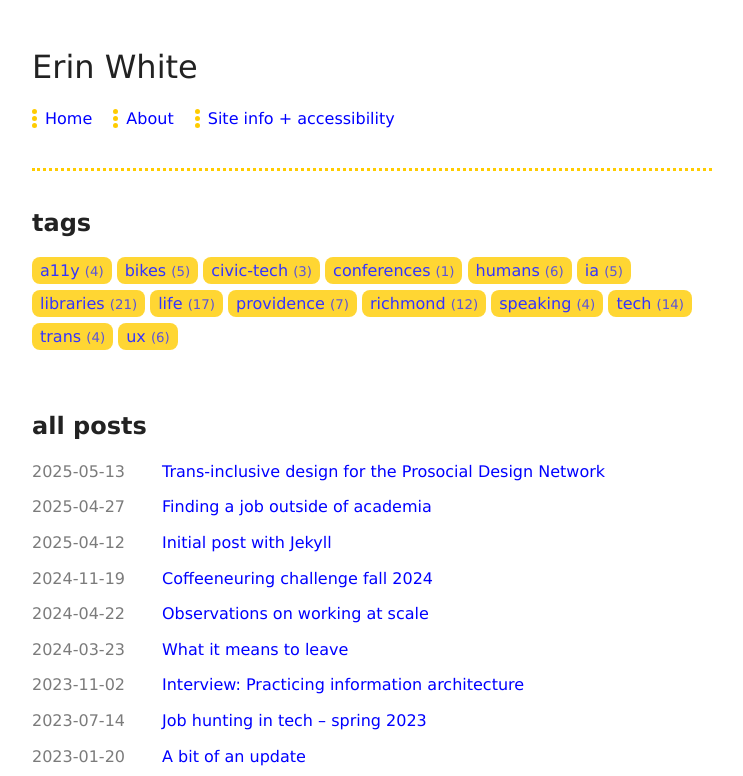
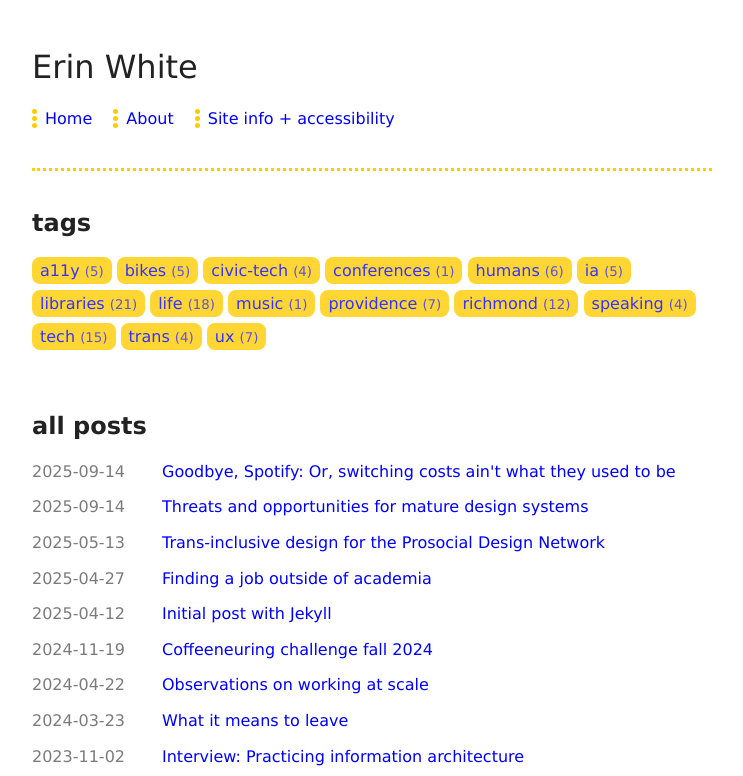
Before and after one commit to erinrwhite/jadeite, a Jekyll site: the page built from index.md, in a window 1280 px wide and 900 px high, cut to the strip 124-900 px from the top of the window. Shown: the whole strip, without its empty margins (268-1011 px from the left). Built offline with Jekyll 4.4.1, drawn with Linux system fonts in a browser that asks for light colours; part of the change alters nothing that is shown.

Commit message:
add webmentions to config

```diff
--- a/_config.yml
+++ b/_config.yml
@@ -27,3 +27,8 @@ links:
   Home: /
   About: /about
   Site info + accessibility: /site-info
+
+webmentions:
+  username: erinrwhite.com
+  cache_folder: .cache
+  max_attempts: 5
--- /dev/null
+++ b/_posts/2025-09-14-design-systems-threats.md
@@ -0,0 +1,72 @@
+---
+title: Threats and opportunities for mature design systems
+tags:
+  - ux
+  - tech
+  - a11y
+  - civic-tech
+layout: post
+permalink: /design-systems-threats
+description: A big part of my day job is making sure that teams use our website's design system appropriately. Here are some traps I see and ideas for how to help the design system and the humans who use it thrive.
+---
+My day job for the past couple of years has been [design governance](https://bradfrost.com/blog/post/a-design-system-governance-process/) for a very large website. Put simply, my team helps keep this giant website consistent and accessible for our millions of users.
+
+Our digital ecosystem is big, and there are scores of teams using our design system to build their products ([What is a design system?](https://www.nngroup.com/articles/design-systems-101/)). Our design system has been around a while, it's super-robust, and it has buy-in across the organization. My team's main job is to meet with other teams throughout their design process to make sure that the teams' products align with the rest of the website, meet web and accessibility standards, and of course, use our design system appropriately.
+
+This doesn't happen all the time, but there are some recurring patterns I've observed as product teams work with our design system. I don't think this is unique to our context; I'd wager that these are totally normal things that happen when a design system matures and is in active use by a lot of teams.
+## 1. Design by number
+### What it is
+Instead of designing an experience or an interaction, the team puts design system components on a page (or in a Figma file) to create an interface, without thinking about the actual user experience. Components are chosen because of how they look, not because of what they do. It’s not UX so much as paint by number. The design has features you recognize, but that’s where the familiarity ends.
+### Why it happens
+- **Inexperienced designers**: Designers who take this approach are often new or inexperienced, undersupported, or stretched too thin.
+- **Free-ranging stakeholders:** A non-designer stakeholder is exerting undue influence on the design, or is being inflexible about business rules, and designers are not empowered or knowledgeable enough to push back. Common signals that a stakeholder is pulling the strings:
+	- ”We'll need to get approval for that change.”
+	- “Our stakeholder said we need to do it this way.”
+
+### The result
+If you have a pre-launch QA process for products (as we do), those design issues, if not caught early, result in a ton of problems that need to be fixed before the product goes live. If those findings aren't deemed important enough to fix before go-live, they go to the team's backlog to die, and the user experience suffers.
+
+If the product ships as-is, it looks like the rest of your site in some ways, but it’s unusable, inaccessible (or 508-compliant only, rather than truly accessible) and you’re not sure what it’s supposed to do. It doesn’t actually help your users.
+### Interventions
+- **Designers: Focus on clearly defining the problem to be solved**, creating user flows before moving to the toolbox of high-fidelity tools.
+- **Designers: Design for mobile first** Designing for a small screen (or high browser zoom) streamlines design and really forces decision-making about the most important elements and interactions. If the page was laid out in one long line, what should the sequence of elements be? What headings would need to be present to help convey the content grouping and hierarchy? This results in a more accessible experience for most users, especially users who rely on assistive technologies like screen readers.
+- **Leaders: Mentor junior teams and designers.** This problem is not specifically a design system problem, but it’s exacerbated by a readily available component library. It’s moreso an underdeveloped design ethos. Seasoned, user-centered UX designers who are trusted, mentored, and supported to do good work will know and do better. These folks not only have more experience, but are also prepared to push back when stakeholders ask for something that’s a bad solution. Junior designers can grow into this skillset if they have good mentors.
+
+## 2. First-solution inertia
+### What it is
+Because robust design systems and Figma libraries make it easier to rapidly develop high-fidelity prototypes, a team’s early design ideas can sometimes ossify too fast. At first glance, the solution seems good. On second glance, it’s clear there is something not quite right, and there is an increasing number of boo-boos being covered up. The sunk cost fallacy leads teams to keep as much of what they’ve got as possible, even if what they actually need to do is scrap it and start again.
+### Why it happens
+- **Jumps to solutioning:** The design problem hasn’t been completely defined. Key information, constraints or business rules are missing.
+- **Favoritism:** Someone (maybe a non-designer stakeholder?) has fallen in love with an early solution and doesn’t want to change course.
+- **Iteration creep:** The design started as one thing, but has iterated so much that its functionality has left the bounds of its original design completely and no longer makes sense.
+- **Hotfix glue gun:** The design doesn’t accommodate unanticipated stress cases, or doesn’t do well in user testing. “Adjustments” are made by adding on hotfixes rather than addressing the root issue.
+- **Looming deadlines:** a team is far down the road with a high-fidelity design and it’s hard to stop, or to incorporate late-breaking changes, before they have a deadline to complete their work.
+
+### The result
+The result is something that just ain't quite right, an incomplete or overly complex solution that has gaps for some users with “non-standard” use cases. It's an increasingly brittle interface that makes maintenance a bottomless pit until it can be rebuilt. This’ll create frustrating experiences for users, and it'll be an interface that they have to learn over and over again.
+### Interventions
+- **Designers: Go lo-fi first, even when hi-fi is easy:** Build lower-fidelity artifacts early in the process, even when it’s easier to jump straight into the weeds with design software. Focus on user flows, rather than getting every single detail right in the wireframes.
+- **Designers: Research early:** Do research with users before letting the design harden.
+- **Designers: Engage peer reviewers:** Get another set of heuristic eyes on your designs. (Either through a governance process or via peer feedback.) Bring your questions.
+- **Leadership: Build in slack time:** Account for time in the project to make potentially breaking changes. Ensure the team is consistently revisiting those user flows from earlier in your design process to make sure you're solving the right problems the right way.
+
+## 3. Disengagement
+### What it is
+Teams use the design system to design experiences (perhaps quite well!) but don’t contribute to the design system’s growth. Or, they may craft workarounds when the design system doesn't do things *exactly* as needed, rather than suggesting changes.
+### Why it happens
+- **Lack of support from leadership:** Teams aren’t incentivized, encouraged, or given space to contribute back to the design system and allow it to continue to grow, so it stagnates.
+- **Technical debt**: Teams don't have time to contribute to the design system because their backlog is too big, they're moving too fast, or they are simply prioritizing other work.
+- **Gatekeeping:** The process for contributing to the design system is opaque, or onerous, or locked down to only one team (or person!). If community members feel like they can't or shouldn't contribute to the design system, they don't.
+- **Inflexible/rigid design system:** The design system isn't helping the teams solve their problems, or is incomplete. Or, the team's engagement with the design system is more punitive ("Fix this or else") than generative ("Let's make sure this component does what you need it to do"). Rather than being seen as a toolbox, it's a checkbox.
+
+### The result
+The implications for this are system-wide. The overall user experience of your digital ecosystem can suffer. Stale, inflexible experiences don’t evolve with the times, or worse, teams abandon design system components to craft their own experiences, creating long-term maintainability problems. The end result is a degraded experience for your users, a maintainability quagmire, and inconsistent designs across your platform. In my work context, this is something we work very hard to avoid.
+### Interventions
+- **Leadership: Prioritize contributions:** Product owners/product managers build time in for their teams to contribute to the design system, and actively encourage them to do so.
+- **Design system leads: Make contributions a snap:** Design system owners should pave avenues for teams to make or suggest updates to the design system. The process for new additions to the design system, code updates or new documentation should be well-documented, communicated, and streamlined, including (and especially) for newcomers or novice coders.
+- **Governance and design system leads: Listen and adapt**: Inflexible, brittle design systems with overly complicated processes, obtuse approval processes, or hard-to-use tech stacks are expensive to maintain because they are brittle. It's crucial to have clear processes for using, expanding on, updating, or even retiring items from the design system. Humans who are responsible for the design system want product designers to use the system in a consistent way; but conversely, they must be listening for ways the design system can flex to meet changing needs.
+
+## tl;dr: Design systems are people
+Technology is people. Design systems are people, too. Most of the issues here, and their solutions, involve deeply human stuff like relationship-building, conversation, clear documentation, conflict resolution, and feedback loops.
+
+Like any other technology, design systems need attentive care, maintenance, upgrades, and human stewards to ensure that they're used to do the thing they're supposed to do. The key is being prepared to support the entire design system, including the people who are building with it.
--- /dev/null
+++ b/_posts/2025-09-14-goodbye-spotify.md
@@ -0,0 +1,52 @@
+---
+title: "Goodbye, Spotify: Or, switching costs ain't what they used to be"
+tags:
+  - life
+  - music
+layout: post
+permalink: /goodbye-spotify
+description: The switching costs aren't as high as you think.
+---
+After 13 years of finding, listening, sharing, and curating playlists of music on Spotify, I shut down my account this month.
+
+I'd been disappointed for a while in hearing about how poorly [Spotify compensates artists](https://techcrunch.com/2025/03/11/spotify-says-its-payouts-are-getting-better-but-artists-still-disagree/), how its business model involves [boosting the most mid-sounding music](https://www.theguardian.com/books/2025/mar/05/mood-machine-by-liz-pelly-review-a-savage-indictment-of-spotify), and how it was [starting to use AI to generate "original" music](https://www.wired.com/story/spotify-ai-music-robot-listeners/) so they didn't have to pay human musicians. This [post from Hearing Things](https://www.hearingthings.co/why-we-quit-spotify/) sealed the deal for me. When the CEO [invested in AI weapons](https://www.latimes.com/entertainment-arts/music/story/2025-07-31/spotifys-ceo-owns-an-ai-weapons-company-some-musicians-say-its-time-to-leave) I realized I could take my monthly subscription fees elsewhere, so I did.
+
+## Evaluating alternatives
+
+The big streaming competitors that seemed to have the largest music catalogs are Apple Music and Tidal. Their costs are the exact same as Spotify. I didn't want to give Apple any more of my data, plus my nephews, who are on my family plan, don't have Apple devices. So, [Tidal](https://tidal.com/) won.
+
+## Migrating playlists
+
+The primary thing I needed to be able to do to make this switch was migrate playlists. I had about 50, but my wife had over 200, and she is extremely careful about protecting the integrity of her playlists. For a one-time fee of $11.50, I was able to move over all of our playlists from Spotify to Tidal using [TuneMyMusic](https://www.tunemymusic.com/transfer). TuneMyMusic also offers playlist migrations to/from many other platforms. Can't recommend it highly enough.
+
+## Coverage
+
+I was worried that Tidal wouldn't have as big a catalog as Spotify. When I migrated my playlists and favorite artist lists over, I had about 98% coverage, which was enough for me. If coverage had been less than 95%, it probably would've been a dealbreaker. (For context, my wife and I were both college radio DJs and we still like to listen to weird shit in addition to our more popular faves.)
+
+## Sound quality
+
+One of Tidal's differentiators is its focus on high-quality sound. I had really forgotten what it was like to hear high-fidelity, lossless music from my streaming service. It made me sad to think of all the years I spent listening to super-compressed music on Spotify. It is truly a joy to listen to music at my desk, in my car, and in my headphones, and I feel like I'm rediscovering the same tunes I have been listening to over the years.
+
+## Podcasts, audiobooks
+
+A couple things Tidal doesn't have: podcasts and audiobooks.
+
+I'm not really a podcast listener, but I had occasionally listened to podcasts on Spotify. I realized I already have an easy-to-use podcast app on my phone that could fill the gap. It's called...[Podcasts](https://podcasts.apple.com/us/browse). Yes, I know. Please clap.
+
+For audiobooks (which I admittedly listen to even less frequently), I've been checking out audiobooks through my library's [Libby app](https://libbyapp.com/). For future book purchases I'll be checking out [Libro.fm](https://libro.fm/).
+
+## Why I'm posting about this
+
+I'm sharing this information with y'all because it's a reminder that moving to new digital services doesn't always have a high switching cost. **A lot of the time, it just takes a few minutes, maybe a few bucks, and a commitment to doing the thing.** I feel relieved that I'm spending my money in a way that feels more in line with my values and I am grateful that I am still able to enjoy my tunes.
+
+Similarly, I've made some other changes in my tech-life to reduce my reliance on single vendors, to keep specific companies from having so much of my data, to avoid AI defaults, to improve privacy, or to avoid bloatware.
+
+Other tech stack switches I've made recently:
+
+- Chrome to Firefox for web browsing
+- Notion to Obsidian for note-taking and writing (less app bloat, no AI "features")
+- Google to DuckDuckGo for web search (no AI by default, better privacy)
+- Wordpress to Jekyll for publishing this site (less bloat, more hands-on code)
+- Calendly to Cal for appointment scheduling (less expensive, same features)
+
+It's never too late!
```
